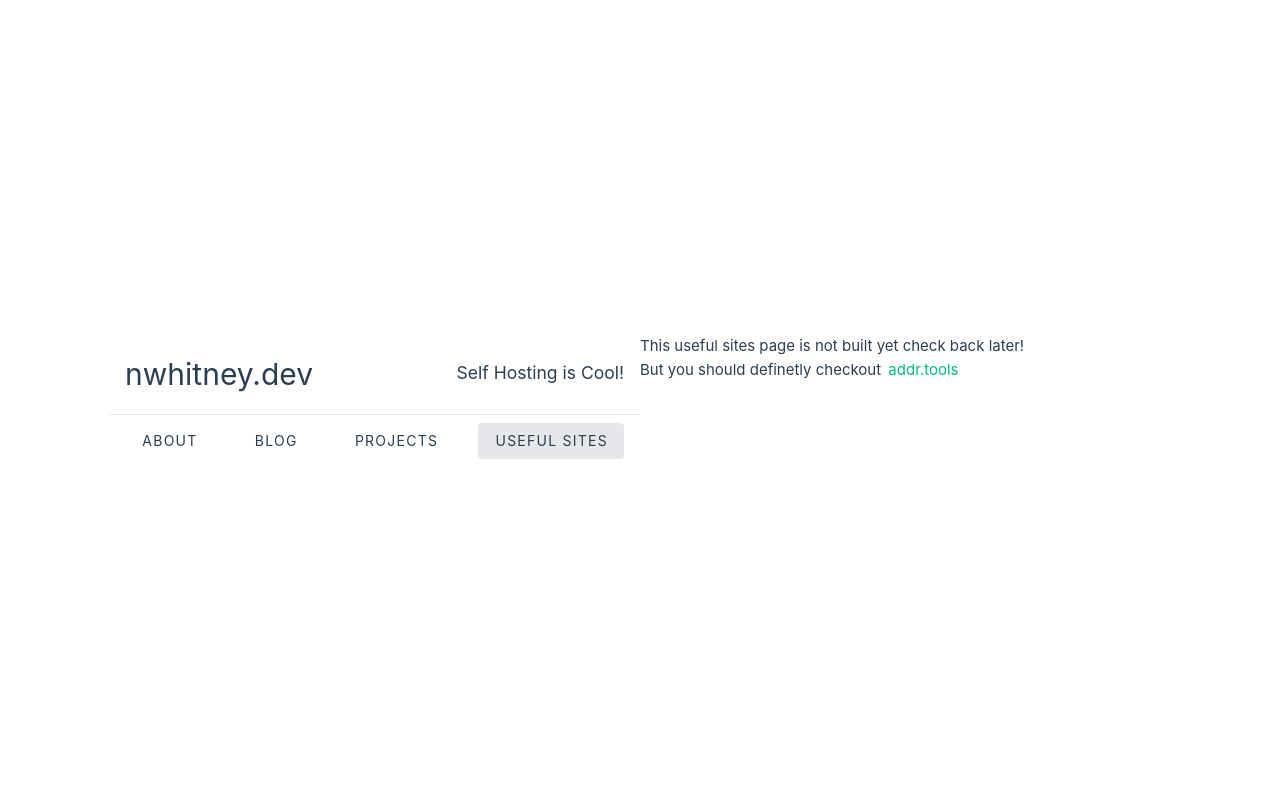
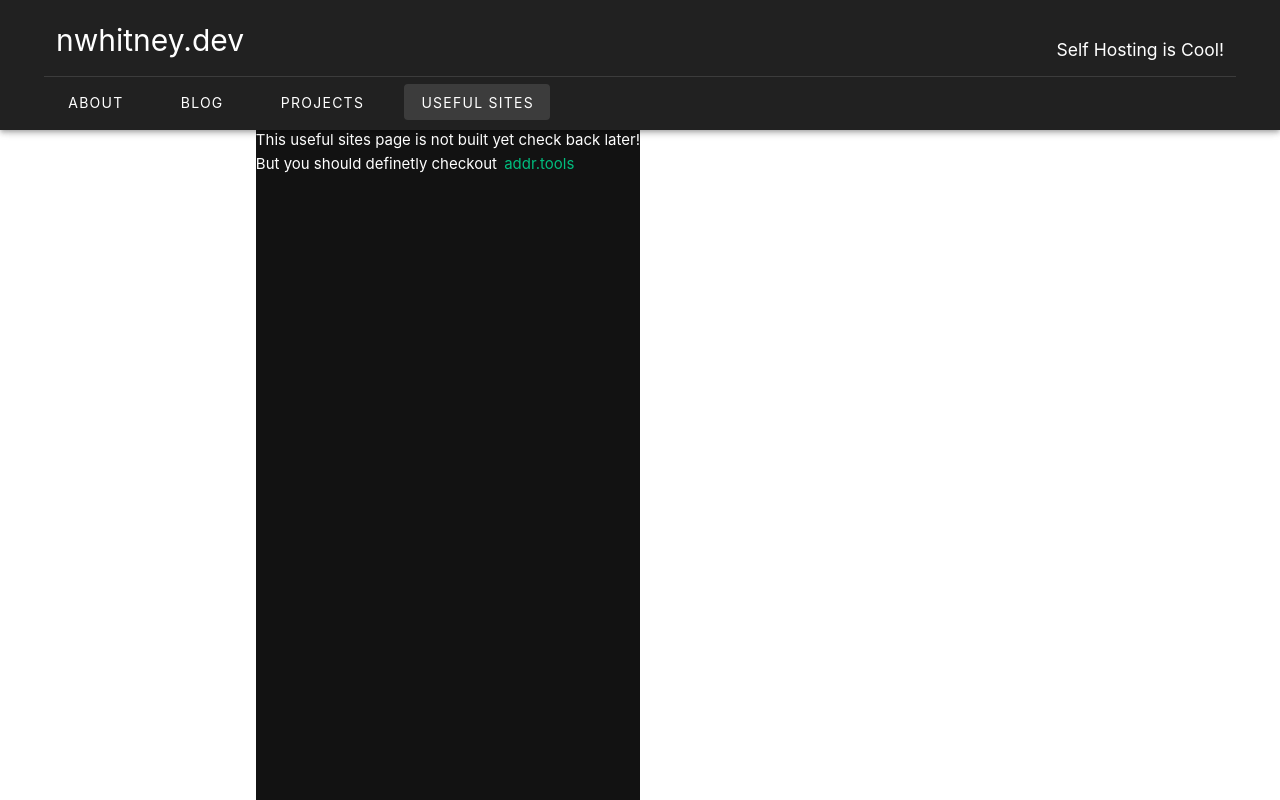
Before and after one commit to natwhitney/personal-site, a Vue app: page /useful-sites in a window 1280 px wide. Built offline with nearby package versions, Linux system fonts and the light colour scheme.

Commit message:
Update header layout

```diff
--- a/src/App.vue
+++ b/src/App.vue
@@ -1,71 +1,18 @@
 <script setup lang="ts">
 import { RouterView } from 'vue-router'
-import { VThemeProvider } from 'vuetify/components'
+import { VThemeProvider, VApp, VMain } from 'vuetify/components'
 import HeaderBar from './components/HeaderBar.vue'
 </script>
 
 <template>
-  <VThemeProvider>
-    <HeaderBar />
-    <RouterView />
+  <VThemeProvider theme="dark">
+    <v-app>
+      <HeaderBar />
+      <v-main>
+        <router-view />
+      </v-main>
+    </v-app>
   </VThemeProvider>
 </template>
 
-<style scoped>
-header {
-  line-height: 1.5;
-  max-height: 100vh;
-}
-
-nav {
-  width: 100%;
-  font-size: 12px;
-  text-align: center;
-  margin-top: 2rem;
-}
-
-nav a.router-link-exact-active {
-  color: var(--color-text);
-}
-
-nav a.router-link-exact-active:hover {
-  background-color: transparent;
-}
-
-nav a {
-  display: inline-block;
-  padding: 0 1rem;
-  border-left: 1px solid var(--color-border);
-}
-
-nav a:first-of-type {
-  border: 0;
-}
-
-@media (min-width: 1024px) {
-  header {
-    display: flex;
-    place-items: center;
-    padding-right: calc(var(--section-gap) / 2);
-  }
-
-  .logo {
-    margin: 0 2rem 0 0;
-  }
-
-  header .wrapper {
-    display: flex;
-    place-items: flex-start;
-    flex-wrap: wrap;
-  }
-
-  nav {
-    text-align: left;
-    margin-left: -1rem;
-    font-size: 1rem;
-
-    padding: 1rem 0;
-    margin-top: 1rem;
-  }
-}
-</style>
+<style scoped></style>
--- a/src/components/HeaderBar.vue
+++ b/src/components/HeaderBar.vue
@@ -1,15 +1,19 @@
 <script setup lang="ts">
-import { VDivider, VBtn, VRow, VCol } from 'vuetify/components'
+import { VDivider, VBtn, VRow, VCol, VAppBar, VContainer } from 'vuetify/components'
 </script>
 
 <template>
-  <div class="app-header">
-    <v-container fluid class="d-flex justify-space-between align-center py-4">
-      <h1>nwhitney.dev</h1>
-      <h3>Self Hosting is Cool!</h3>
-    </v-container>
+  <v-app-bar density="prominent" style="min-height: 130px">
+    <v-container>
+      <v-row justify="space-between">
+        <v-col><h1>nwhitney.dev</h1></v-col>
+        <v-col style="text-align: right" align-self="end"><h3>Self Hosting is Cool!</h3></v-col>
+      </v-row>
+      <v-row>
         <v-divider></v-divider>
-    <v-container fluid class="py-2">
+      </v-row>
+      <v-row>
+        <v-container fluid style="padding: 7px">
           <v-row>
             <v-col cols="auto">
               <v-btn variant="text" to="/about">About</v-btn>
@@ -25,16 +29,9 @@ import { VDivider, VBtn, VRow, VCol } from 'vuetify/components'
             </v-col>
           </v-row>
         </v-container>
-  </div>
+      </v-row>
+    </v-container>
+  </v-app-bar>
 </template>
 
-<style scoped>
-.app-header {
-  position: sticky;
-  top: 0;
-  left: 0;
-  right: 0;
-  width: 100%;
-  z-index: 1000;
-}
-</style>
+<style scoped></style>
--- a/src/views/AboutView.vue
+++ b/src/views/AboutView.vue
@@ -1,17 +1,7 @@
 <script setup lang="ts"></script>
 
 <template>
-  <main>
-    <p>This About page is not built yet check back later!</p>
-  </main>
+  <p>This About page is not built yet check back later!</p>
 </template>
 
-<style>
-@media (min-width: 1024px) {
-  .about {
-    min-height: 100vh;
-    display: flex;
-    align-items: center;
-  }
-}
-</style>
+<style></style>
--- a/src/views/BlogView.vue
+++ b/src/views/BlogView.vue
@@ -1,7 +1,5 @@
 <script setup lang="ts"></script>
 
 <template>
-  <main>
-    <p>This blog page is not built yet check back later!</p>
-  </main>
+  <p>This blog page is not built yet check back later!</p>
 </template>
--- a/src/views/ProjectsView.vue
+++ b/src/views/ProjectsView.vue
@@ -1,7 +1,5 @@
 <script setup lang="ts"></script>
 
 <template>
-  <main>
-    <p>This projects page is not built yet check back later!</p>
-  </main>
+  <p>This projects page is not built yet check back later!</p>
 </template>
--- a/src/views/UsefulSitesView.vue
+++ b/src/views/UsefulSitesView.vue
@@ -1,9 +1,7 @@
 <script setup lang="ts"></script>
 
 <template>
-  <main>
-    <p>This useful sites page is not built yet check back later!</p>
+  <p>This useful sites page is not built yet check back later!</p>
 
-    <p>But you should definetly checkout <a href="https://addr.tools">addr.tools</a></p>
-  </main>
+  <p>But you should definetly checkout <a href="https://addr.tools">addr.tools</a></p>
 </template>
```
Lines whose indentation alone changed are shown as unchanged.
